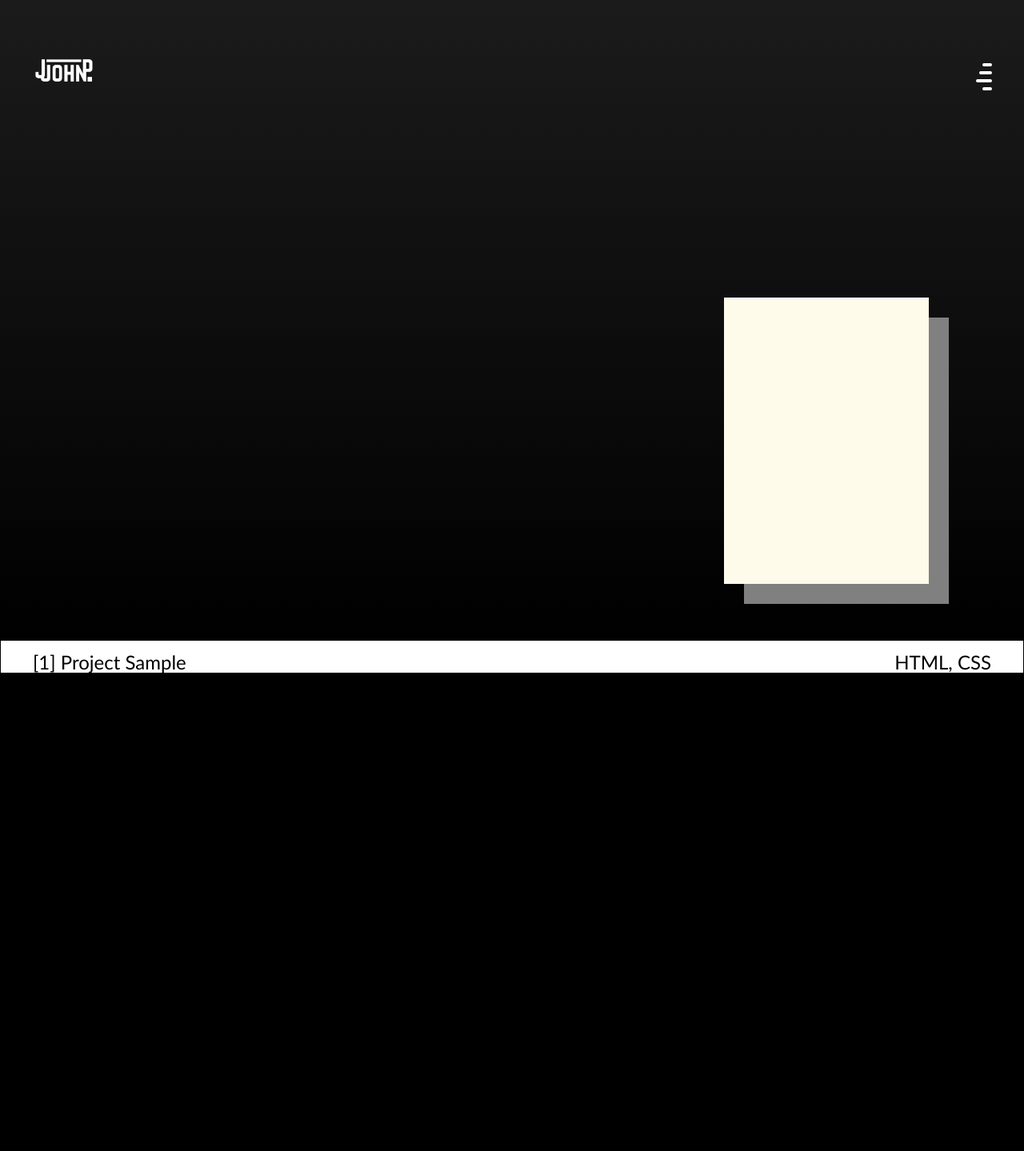
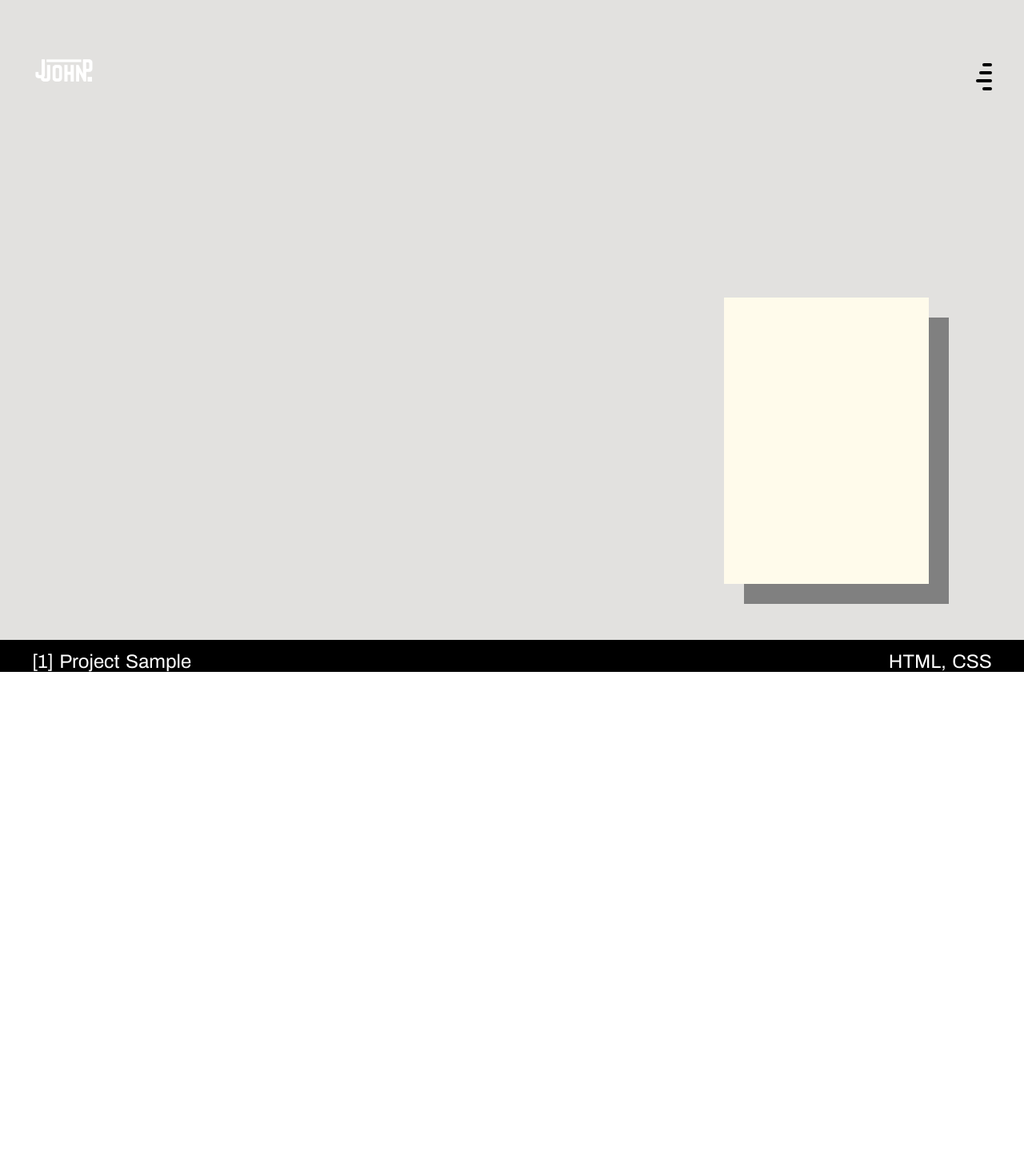
Before and after one commit to jjplaza-dev/Web-Dev-Portfolio, a React (Vite) app in the folder frontend/: page / in a window 1280 px wide. Shown: the top 1439 px of the page at 80% size. Built offline with nearby package versions, Linux system fonts and the light colour scheme.

Commit message:
Service rework

```diff
--- a/frontend/src/components/CTA.jsx
+++ b/frontend/src/components/CTA.jsx
@@ -2,7 +2,7 @@ import React from 'react'
 
 function CTA() {
   return<>
-    <section className='w-full h-[100vh] bg bg-[#1b1b1b]'>[My CTA]</section>
+    <section className='w-full h-[100vh] ' style={{background: `linear-gradient(white, #2f2f2f)`}}>[My CTA]</section>
   </>
 }
 
--- a/frontend/src/components/Front.jsx
+++ b/frontend/src/components/Front.jsx
@@ -30,7 +30,7 @@ function Front() {
 
   return <>
     <section className='w-full h-screen relative '>
-      <div className='w-full h-full absolute ' id='frontBox' style={{background: `linear-gradient(#1b1b1b, black)`}}>
+      <div className='w-full h-full absolute bg-[#e2e1df]' id='frontBox'>
         <div className='w-[60vw] sm:w-[40vw] md:w-[30vw] lg:w-[20vw] ease-in-out transition-all duration-1000 delay-0 absolute bottom-[10%] right-[10%] aspect-[1/1.4] bg-amber-50 hover:bg-amber-200 m-auto ' style={{boxShadow: `${curPos.x/10}px ${curPos.y/10}px gray`, transform: `translate(${position.x}px, ${position.y}px)`}} id='profileBox'>
         <button className='w-10/12 h-10/12 absolute bottom-[50%] right-[50%] translate-x-[50%] translate-y-[50%] z-1'></button>
         </div>
--- a/frontend/src/components/Navigation.jsx
+++ b/frontend/src/components/Navigation.jsx
@@ -24,7 +24,6 @@ function Navigation() {
        document.getElementById("navLogo").style.opacity = "1"
     }
 
-    console.log(screenY)
 
   })
 
@@ -61,16 +60,16 @@ function Navigation() {
                 <p className={`${activeMenu? "text-[80%]":"text-[0px]"} text-white font-semibold ${activeMenu? "delay-300":"delay-0"} `}>X</p>
               </button>
 
-              <button className={`${isMenuHovered? "w-6":"w-3"} ${activeMenu? "w-30 m-2 h-10 hover:delay-0  delay-150 bg-[#292929]":"w-2 delay-0 bg-white"} duration-100 h-1 my-[1px] rounded-4xl `}>
+              <button className={`${isMenuHovered? "w-6":"w-3"} ${activeMenu? "w-30 m-2 h-10 hover:delay-0  delay-150 bg-[#292929]":"w-2 delay-0 bg-black"} duration-100 h-1 my-[1px] rounded-4xl `}>
                 <p className={`${activeMenu? "text-[80%]":"text-[0px]"} text-white hover:text-yellow-300 ${activeMenu? "delay-250 hover:delay-0":"delay-0"}`}><a href='#'>Home</a></p>
               </button>
-              <button className={`${isMenuHovered? "w-6":"w-4"} ${activeMenu? "w-30 m-4 h-10 hover:delay-0  delay-100 bg-[#292929]":"w-2 delay-50 bg-white"} duration-100 h-1 my-[1px] rounded-4xl `}>
+              <button className={`${isMenuHovered? "w-6":"w-4"} ${activeMenu? "w-30 m-4 h-10 hover:delay-0  delay-100 bg-[#292929]":"w-2 delay-50 bg-black"} duration-100 h-1 my-[1px] rounded-4xl `}>
                 <p className={`${activeMenu? "text-[80%]":"text-[0px]"} text-white hover:text-yellow-300 ${activeMenu? "delay-200 hover:delay-0":"delay-50"}`}><a href='#'>Works</a></p>
               </button>
-              <button className={`${isMenuHovered? "w-6":"w-5"} ${activeMenu? "w-30 m-4 h-10 hover:delay-0  delay-50 bg-[#292929]":"w-2 delay-100 bg-white"} duration-100 h-1 my-[1px] rounded-4xl `}>
+              <button className={`${isMenuHovered? "w-6":"w-5"} ${activeMenu? "w-30 m-4 h-10 hover:delay-0  delay-50 bg-[#292929]":"w-2 delay-100 bg-black"} duration-100 h-1 my-[1px] rounded-4xl `}>
                 <p className={`${activeMenu? "text-[80%]":"text-[0px]"} text-white hover:text-yellow-300 ${activeMenu? "delay-150 hover:delay-0":"delay-100"}`}><a href='#'>About</a></p>
               </button>
-              <button className={`${isMenuHovered? "w-6":"w-3"} ${activeMenu? "w-30 m-2 h-10 hover:delay-0  delay-0 bg-[#292929]":"w-2 delay-150 bg-white"} duration-100 h-1 my-[1px] rounded-4xl `}>
+              <button className={`${isMenuHovered? "w-6":"w-3"} ${activeMenu? "w-30 m-2 h-10 hover:delay-0  delay-0 bg-[#292929]":"w-2 delay-150 bg-black"} duration-100 h-1 my-[1px] rounded-4xl `}>
                 <p className={`${activeMenu? "text-[80%]":"text-[0px]"} text-white hover:text-yellow-300 ${activeMenu? "delay-100 hover:delay-0":"delay-150"}`}><a href='#'>Contact</a></p>
               </button>
             </div>
--- a/frontend/src/components/Services.jsx
+++ b/frontend/src/components/Services.jsx
@@ -52,8 +52,8 @@ function Services() {
 
   return (
     <>
-      <section className='w-full h-fit bg-[#1b1b1b] relative ' id='servicesBox'>
-          <div className='w-full h-[75vh]' style={{background: `linear-gradient(black, #1b1b1b)`}}>
+      <section className='w-full h-[400vh] bg-[#1b1b1b] relative ' id='servicesBox'>
+          {/* <div className='w-full h-[75vh]' style={{background: `linear-gradient(black, #1b1b1b)`}}>
             <div className='w-[90%] md:w-[75%] lg:w-[50%] h-fit m-auto sticky top-[16vh] py-10 px-5 flex flex-col justify-around text-white  shadow-white rounded-[5px]'>
               <h2 className='w-full text-center font-semibold scale-120 '>My Services</h2>
               <h5 className='text-center mt-10'>I craft clean, efficient, and user-friendly websites tailored to your specific needs. My focus is on creating modern, responsive designs that deliver exceptional user experiences.</h5>
@@ -71,6 +71,49 @@ function Services() {
                 </div>
               </div>
             ))}
+          </div> */}
+          <div className='w-full h-full absolute top-0 bg-white'>
+            <div className='w-fit m-auto sticky top-[25vh] text-[80px] text-center lg:text-[150px] font-archivo font-bold scale-y-80 tracking-[-0.08em]'>WHAT I DO
+              <div className='w-full lg:w-[60vw] text-[20px] tracking-normal'>I craft clean, efficient, and user-friendly websites tailored to your specific needs. My focus is on creating modern, responsive designs that deliver exceptional user experiences.</div>
+            </div>
+          </div>
+          <div className='w-[90vw] lg:w-[70vw] h-[300vh] absolute top-[100vh] left-[50%] translate-x-[-50%]'>
+            <div className='w-full h-1/6  relative box-border'>
+              <div className='h-6/12 lg:h-9/12 aspect-[1/1.2] lg:aspect-[1/1] rounded-[10px] absolute left-[50%] translate-x-[-50%] bg-[#C2C2C233] backdrop-blur-[30px] hover:bg-[#C2C2C2] duration-400 cursor-pointer leading-10'>
+                <h4 className='w-full p-2 lg:p-5 font-extrabold'>{serviceArr[0].title}</h4>
+                <p className='text-[12px] md:text-[13px] lg:text-[20px] p-2 lg:p-5 leading-tight absolute bottom-0'>{serviceArr[0].text}</p>
+              </div>
+            </div>
+            <div className='w-full h-1/6  relative box-border'>
+              <div className='h-6/12 lg:h-9/12 aspect-[1/1.2] lg:aspect-[1/1] rounded-[10px] absolute left-[0%] bg-[#C2C2C233] backdrop-blur-[30px] hover:bg-[#C2C2C2] duration-400 cursor-pointer leading-10'>
+                <h4 className='w-full p-2 lg:p-5 font-extrabold'>{serviceArr[1].title}</h4>
+                <p className='text-[12px] md:text-[13px] lg:text-[20px] p-2 lg:p-5 leading-tight absolute bottom-0'>{serviceArr[1].text}</p>
+              </div>
+            </div>
+            <div className='w-full h-1/6  relative box-border'>
+              <div className='h-6/12 lg:h-9/12 aspect-[1/1.2] lg:aspect-[1/1] rounded-[10px] absolute right-[0%] bg-[#C2C2C233] backdrop-blur-[30px] hover:bg-[#C2C2C2] duration-400 cursor-pointer leading-10'>
+                <h4 className='w-full p-2 lg:p-5 font-extrabold'>{serviceArr[2].title}</h4>
+                <p className='text-[12px] md:text-[13px] lg:text-[20px] p-2 lg:p-5 leading-tight absolute bottom-0'>{serviceArr[2].text}</p>
+              </div>
+            </div>
+            <div className='w-full h-1/6  relative box-border'>
+              <div className='h-6/12 lg:h-9/12 aspect-[1/1.2] lg:aspect-[1/1] rounded-[10px] absolute left-[50%] translate-x-[-50%] bg-[#C2C2C233] backdrop-blur-[30px] hover:bg-[#C2C2C2] duration-400 cursor-pointer leading-10'>
+                <h4 className='w-full p-2 lg:p-5 font-extrabold'>{serviceArr[3].title}</h4>
+                <p className='text-[12px] md:text-[13px] lg:text-[20px] p-2 lg:p-5 leading-tight absolute bottom-0'>{serviceArr[3].text}</p>
+              </div>
+            </div>
+            <div className='w-full h-1/6  relative box-border'>
+              <div className='h-6/12 lg:h-9/12 aspect-[1/1.2] lg:aspect-[1/1] rounded-[10px] absolute left-[0%] bg-[#C2C2C233] backdrop-blur-[30px] hover:bg-[#C2C2C2] duration-400 cursor-pointer leading-10'>
+                <h4 className='w-full p-2 lg:p-5 font-extrabold'>{serviceArr[4].title}</h4>
+                <p className='text-[12px] md:text-[13px] lg:text-[20px] p-2 lg:p-5 leading-tight absolute bottom-0'>{serviceArr[4].text}</p>
+              </div>
+            </div>
+            <div className='w-full h-1/6  relative box-border'>
+              <div className='h-6/12 lg:h-9/12 aspect-[1/1.2] lg:aspect-[1/1] rounded-[10px] absolute right-[0%] bg-[#C2C2C233] backdrop-blur-[30px] hover:bg-[#C2C2C2] duration-400 cursor-pointer leading-10'>
+                <h4 className='w-full p-2 lg:p-5 font-extrabold'>{serviceArr[5].title}</h4>
+                <p className='text-[12px] md:text-[13px] lg:text-[20px] p-2 lg:p-5 leading-tight absolute bottom-0'>{serviceArr[5].text}</p>
+              </div>
+            </div>
           </div>
       </section>
     </>
--- a/frontend/src/components/Workflow.jsx
+++ b/frontend/src/components/Workflow.jsx
@@ -38,7 +38,7 @@ These sets of workflows provide a structured approach to web development. Rememb
 
   return (
     <>
-      <section className='w-full h-full bg-[#1b1b1b] flex'>
+      <section className='w-full h-full bg-[#2f2f2f] flex'>
         <div className='w-full h-[100%] lg:h-[60%] m-auto grid grid-cols-1 lg:grid-cols-3 relative'>
           <div className="w-[60vw] lg:w-[50%] lg:min-w-[20rem] lg:max-w-[20rem] h-[80%] px-5 py-2 lg:aspect-[1/1.5] rounded-[5px] text-black bg-white m-auto text-center">
             <h4 className='h-[20%] mb-8'>Insight and Interface</h4><p>Define goals, audience, structure, and tools; create wireframes to guide layout, functionality, and user experience.</p>
--- a/frontend/src/components/Works.jsx
+++ b/frontend/src/components/Works.jsx
@@ -35,12 +35,12 @@ function Works() {
 
 
   return (
-    <section className="w-screen h-fit bg-black">
+    <section className="w-screen h-fit bg-white">
       {worksArr.map((work, index) => (
         <div className='w-full h-[60vh] lg:h-[80vh] relative'>
-          <div className='w-full h-10/12 relative border-1 '>
-            <div className='w-full h-[5vh] bg-white sticky top-0 '>
-              <div className='w-full h-full px-2 lg:px-10 py-2 flex justify-between relative text-black'>
+          <div className='w-full h-10/12 relative '>
+            <div className='w-full h-[5vh] bg-black sticky top-0 '>
+              <div className='w-full h-full px-2 lg:px-10 py-2 flex justify-between relative text-white'>
               [{work.number}] {work.title}
               <div className=''>{work.skills}</div>
               </div>
--- a/frontend/src/index.css
+++ b/frontend/src/index.css
@@ -1,3 +1,4 @@
+@import url('https://fonts.googleapis.com/css2?family=Archivo:ital,wght@0,100..900;1,100..900&display=swap');
 @import "tailwindcss";
 
 :root {
@@ -6,6 +7,15 @@
   --h3-size: clamp(1.75rem, 4vw, 2.5rem);
   --h4-size: clamp(1.5rem, 3vw, 2rem);
   --h5-size: clamp(1.25rem, 2.5vw, 1.5rem);
+}
+
+@theme {
+  --font-archivo: "Archivo", sans-serif;
+}
+
+* {
+  font-family: var(--font-archivo);
+  word-spacing: 0.1em;
 }
 
 h1 { font-size: var(--h1-size); }
@@ -23,10 +33,7 @@ body {
     scroll-behavior: smooth;
     background-color: rgb(0, 0, 0);
 }
-* {
-    font-family: 'Gill Sans', 'Gill Sans MT', Calibri, 'Trebuchet MS', sans-serif;
 
-}
 
 button {
     cursor: pointer;
```
